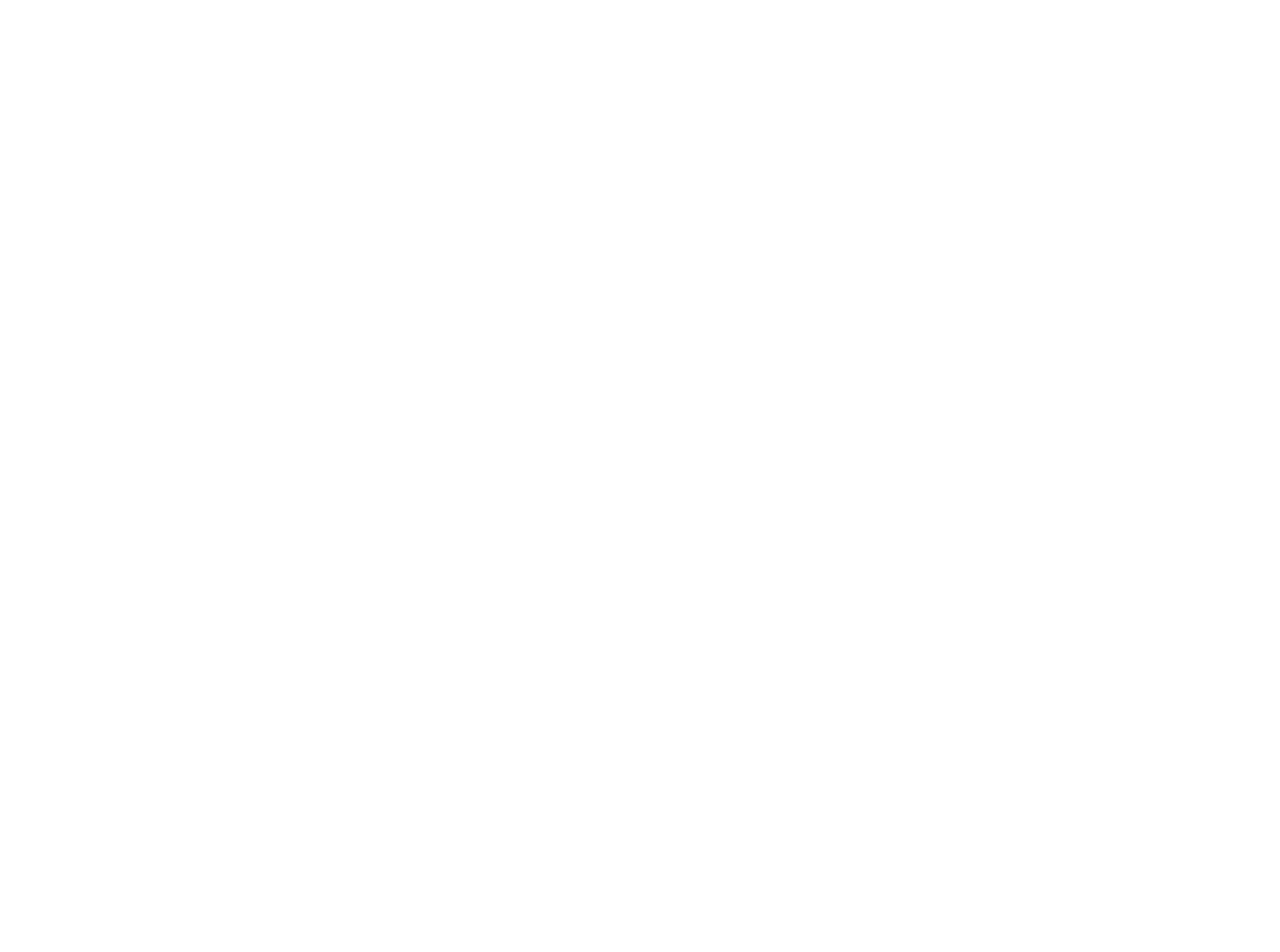
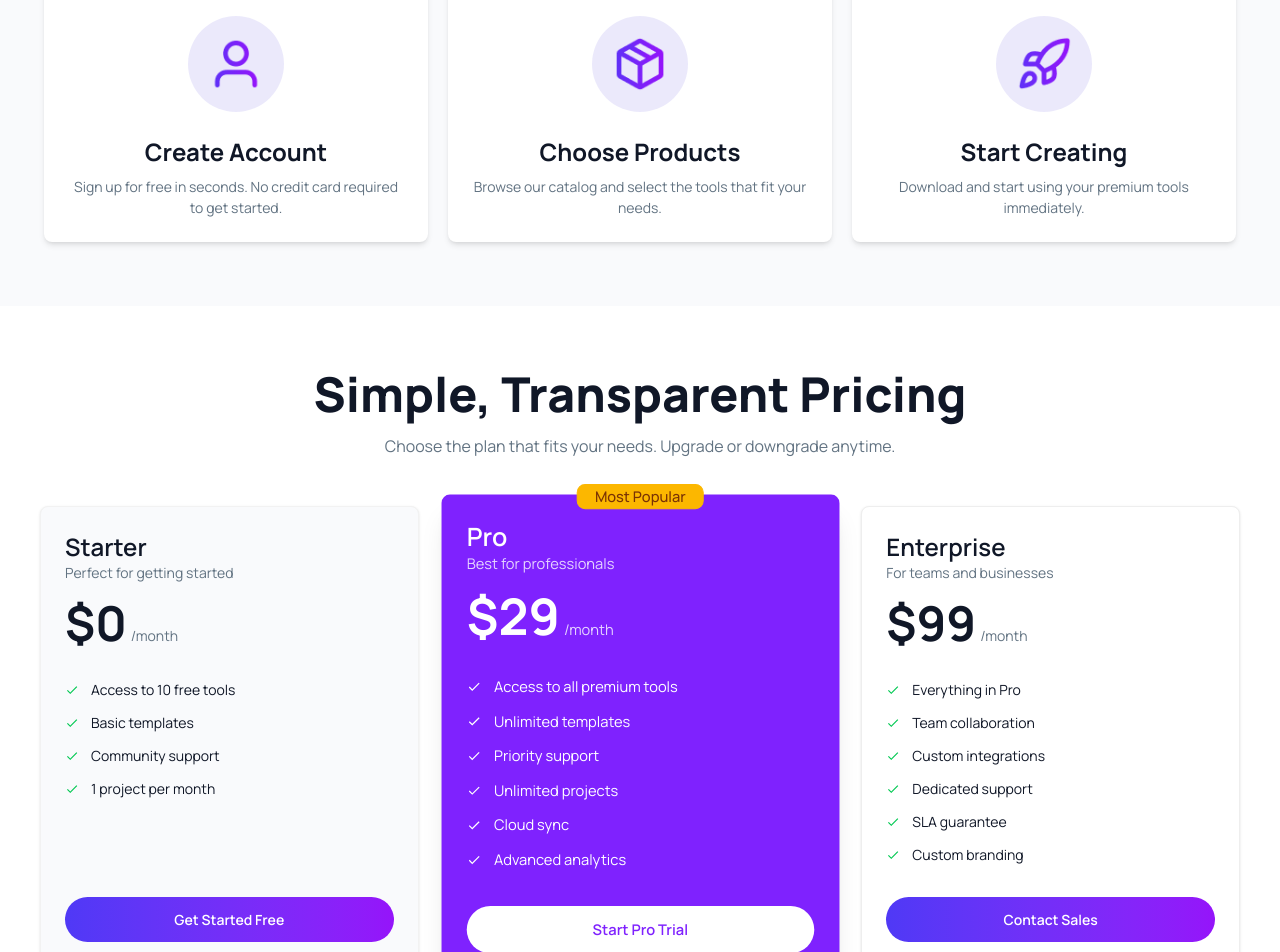
Before and after one commit to abubakkarsiddik123/DigiTools-Platform, a React (Vite) app: page / in a window 1280 px wide. Shown: the part 2640-3592 px from the top of the page. Before the commit the page ends 2376 px from the top, so only its background shows below. Built offline with nearby package versions, Linux system fonts and the light colour scheme.

Commit message:
add responsive pricing section with starter, pro, and enterprise plans

```diff
--- a/src/App.jsx
+++ b/src/App.jsx
@@ -6,6 +6,8 @@ import Banner from './Components/Banner/Banner'
 import NavBar from './Components/NavBar/NavBar'
 import Products from './Components/Products/Products'
 import Statas from './Components/Statas/Statas'
+import Steps from './Components/Steps/Steps'
+import Pricing from './Components/Pricing/Pricing'
 
 const getProducts =async ()=>{
   const res = await fetch ('/Data.json')
@@ -23,6 +25,8 @@ function App() {
      <Banner/>
      <Statas/>
      <Products  productsPromise={productsPromise} carts={carts} setCarts={setCarts} />
+     <Steps/>
+     <Pricing/>
     </>
   )
 }
--- /dev/null
+++ b/src/Components/Pricing/Pricing.jsx
@@ -0,0 +1,176 @@
+import { MdCheck } from "react-icons/md";
+
+const Pricing = () => {
+  return (
+    <div className="py-16 px-4">
+      <div className="max-w-[1200px] mx-auto">
+
+        {/* Header */}
+        <div className="text-center mb-12">
+          <h1 className="text-5xl font-extrabold text-[#101727] mb-4">
+            Simple, Transparent Pricing
+          </h1>
+          <p className="text-[#627382] max-w-xl mx-auto">
+            Choose the plan that fits your needs. Upgrade or downgrade anytime.
+          </p>
+        </div>
+
+        {/* Cards */}
+        <div className="grid grid-cols-1 md:grid-cols-3 gap-8 items-stretch">
+
+          {/* Starter */}
+          <div className="card bg-[#F9FAFC] border border-[#F2F2F2] shadow-sm hover:shadow-lg hover:-translate-y-1 transition-all duration-300">
+            <div className="card-body p-6 flex flex-col justify-between h-full">
+
+              <div className="space-y-4">
+                <div>
+                  <h2 className="text-2xl font-semibold text-[#101727]">Starter</h2>
+                  <p className="text-[#627382] text-sm">Perfect for getting started</p>
+                </div>
+
+                <div>
+                  <span className="text-5xl font-bold text-[#101727]">$0</span>
+                  <span className="text-[#627382] ml-1">/month</span>
+                </div>
+
+                <ul className="space-y-3 pt-4 text-[#101727]">
+                  <li className="flex items-center gap-3">
+                    <MdCheck className="text-green-500" />
+                    Access to 10 free tools
+                  </li>
+                  <li className="flex items-center gap-3">
+                    <MdCheck className="text-green-500" />
+                    Basic templates
+                  </li>
+                  <li className="flex items-center gap-3">
+                    <MdCheck className="text-green-500" />
+                    Community support
+                  </li>
+                  <li className="flex items-center gap-3">
+                    <MdCheck className="text-green-500" />
+                    1 project per month
+                  </li>
+                </ul>
+              </div>
+
+              <button className="w-full py-3 rounded-full bg-gradient-to-r from-[#4F39F6] to-[#9514FA] text-white font-semibold mt-6 hover:opacity-90">
+                Get Started Free
+              </button>
+
+            </div>
+          </div>
+
+          {/* Pro */}
+          <div className="card bg-violet-600 text-white shadow-xl scale-105 relative">
+
+            <div className="absolute -top-3 left-1/2 -translate-x-1/2">
+              <div className="badge badge-warning px-4 py-1 font-medium">
+                Most Popular
+              </div>
+            </div>
+
+            <div className="card-body p-6 flex flex-col justify-between h-full">
+
+              <div className="space-y-4">
+                <div>
+                  <h2 className="text-2xl font-semibold">Pro</h2>
+                  <p className="opacity-80 text-sm">Best for professionals</p>
+                </div>
+
+                <div>
+                  <span className="text-5xl font-bold">$29</span>
+                  <span className="opacity-80 ml-1">/month</span>
+                </div>
+
+                <ul className="space-y-3 pt-4">
+                  <li className="flex items-center gap-3">
+                    <MdCheck />
+                    Access to all premium tools
+                  </li>
+                  <li className="flex items-center gap-3">
+                    <MdCheck />
+                    Unlimited templates
+                  </li>
+                  <li className="flex items-center gap-3">
+                    <MdCheck />
+                    Priority support
+                  </li>
+                  <li className="flex items-center gap-3">
+                    <MdCheck />
+                    Unlimited projects
+                  </li>
+                  <li className="flex items-center gap-3">
+                    <MdCheck />
+                    Cloud sync
+                  </li>
+                  <li className="flex items-center gap-3">
+                    <MdCheck />
+                    Advanced analytics
+                  </li>
+                </ul>
+              </div>
+
+              <button className="w-full py-3 rounded-full bg-white text-violet-600 font-semibold mt-6 hover:opacity-90">
+                Start Pro Trial
+              </button>
+
+            </div>
+          </div>
+
+          {/* Enterprise */}
+          <div className="card bg-base-100 border border-base-300 shadow-sm hover:shadow-lg hover:-translate-y-1 transition-all duration-300">
+            <div className="card-body p-6 flex flex-col justify-between h-full">
+
+              <div className="space-y-4">
+                <div>
+                  <h2 className="text-2xl font-semibold text-[#101727]">Enterprise</h2>
+                  <p className="text-[#627382] text-sm">For teams and businesses</p>
+                </div>
+
+                <div>
+                  <span className="text-5xl font-bold text-[#101727]">$99</span>
+                  <span className="text-[#627382] ml-1">/month</span>
+                </div>
+
+                <ul className="space-y-3 pt-4 text-[#101727]">
+                  <li className="flex items-center gap-3">
+                    <MdCheck className="text-green-500" />
+                    Everything in Pro
+                  </li>
+                  <li className="flex items-center gap-3">
+                    <MdCheck className="text-green-500" />
+                    Team collaboration
+                  </li>
+                  <li className="flex items-center gap-3">
+                    <MdCheck className="text-green-500" />
+                    Custom integrations
+                  </li>
+                  <li className="flex items-center gap-3">
+                    <MdCheck className="text-green-500" />
+                    Dedicated support
+                  </li>
+                  <li className="flex items-center gap-3">
+                    <MdCheck className="text-green-500" />
+                    SLA guarantee
+                  </li>
+                  <li className="flex items-center gap-3">
+                    <MdCheck className="text-green-500" />
+                    Custom branding
+                  </li>
+                </ul>
+              </div>
+
+              <button className="w-full py-3 rounded-full bg-gradient-to-r from-[#4F39F6] to-[#9514FA] text-white font-semibold mt-6 hover:opacity-90">
+                Contact Sales
+              </button>
+
+            </div>
+          </div>
+
+        </div>
+      </div>
+    </div>
+  );
+};
+
+export default Pricing;
--- /dev/null
+++ b/src/Components/Steps/Steps.jsx
@@ -0,0 +1,77 @@
+import React from 'react';
+import UserImg from '../../assets/banner/user.png'
+import RocketImg from '../../assets/banner/rocket.png'
+import PackageImg from '../../assets/banner/package.png'
+const Steps = () => {
+    return (
+         <div className="bg-[#F9FAFC] ">
+          <div className="  max-w-[1200px] mx-auto  py-16  text-center ">
+      <h2 className="text-5xl font-extrabold mb-4">Get Started In 3 Steps</h2>
+      <p className="text-[#627382] mb-10">
+        Start using premium digital tools in minutes, not hours.
+      </p>
+
+      <div className="  flex flex-wrap justify-center gap-5">
+
+        {/* Card 1 */}
+        <div className="card bg-base-100 shadow-md w-96 relative">
+          <div className="flex justify-end p-4">
+            <p className=' text-white px-2 py-1 bg-gradient-to-r from-[#4F39F6] to-[#9514FA] rounded-full'>01</p>
+          </div>
+
+          <div className="card-body items-center text-center">
+            <div className="w-24 h-24 flex items-center justify-center rounded-full bg-primary/10 text-primary mb-4">
+              <img className='w-14' src={UserImg} alt="" />
+            </div>
+
+            <h3 className=" text-2xl text-[#101727] font-bold ">Create Account</h3>
+            <p className=" text-[#627382] ">
+              Sign up for free in seconds. No credit card required to get started.
+            </p>
+          </div>
+        </div>
+
+        {/* Card 2 */}
+      <div className="card bg-base-100 shadow-md w-96 relative">
+          <div className="flex justify-end p-4">
+            <p className=' text-white px-2 py-1 bg-gradient-to-r from-[#4F39F6] to-[#9514FA] rounded-full'>02</p>
+          </div>
+
+          <div className="card-body items-center text-center">
+            <div className="w-24 h-24 flex items-center justify-center rounded-full bg-primary/10 text-primary mb-4">
+              <img className='w-14' src={PackageImg} alt="" />
+            </div>
+
+            <h3 className=" text-2xl text-[#101727] font-bold ">Choose Products</h3>
+            <p className=" text-[#627382] ">
+              Browse our catalog and select the tools that fit your needs.
+            </p>
+          </div>
+        </div>
+
+        {/* Card 3 */}
+        <div className="card bg-base-100 shadow-md w-96 relative">
+          <div className="flex justify-end p-4">
+            <p className=' text-white px-2 py-1 bg-gradient-to-r from-[#4F39F6] to-[#9514FA] rounded-full'>03</p>
+          </div>
+
+          <div className="card-body items-center text-center">
+            <div className="w-24 h-24 flex items-center justify-center rounded-full bg-primary/10 text-primary mb-4">
+              <img className='w-14' src={RocketImg} alt="" />
+            </div>
+
+            <h3 className=" text-2xl text-[#101727] font-bold ">Start Creating</h3>
+            <p className=" text-[#627382] ">
+              Download and start using your premium tools immediately.
+            </p>
+          </div>
+        </div>
+
+      </div>
+    </div>
+         </div>
+  );
+
+};
+
+export default Steps;
```
